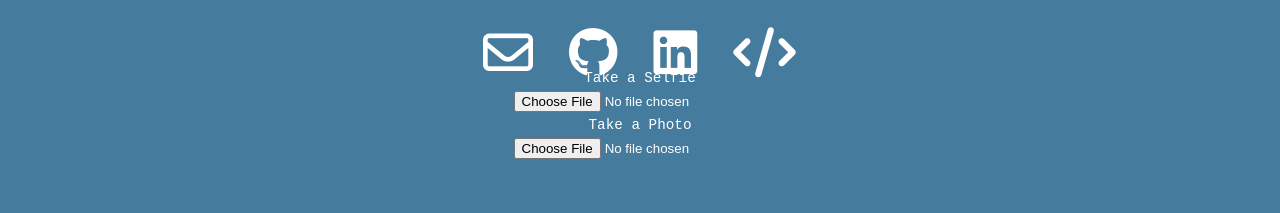
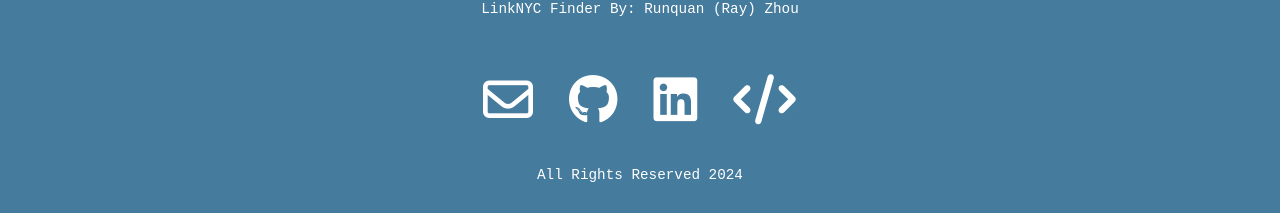
Before and after one commit to runquan-ray-zhou/2.9-linknyc, a React (Vite) app: page /about in a window 1280 px wide. Shown: the part 476-689 px from the top of the page. Built offline with nearby package versions, Linux system fonts and the light colour scheme.

Commit message:
test works, remove camera inputs

```diff
--- a/src/components/About/About.jsx
+++ b/src/components/About/About.jsx
@@ -11,11 +11,6 @@ export default function About() {
                 <a href="https://www.linkedin.com/in/runquanrayzhou/"><i className="fa-brands fa-linkedin"></i></a>
                 <a href="https://github.com/runquan-ray-zhou/2.9-linknyc"><i className="fa-solid fa-code"></i></a>
             </div>
-            <label for="selfie" class="capture-button">Take a Selfie</label>
-            <input type="file" id="selfie" capture="user" accept="image/*,video/*" />
-
-            <label for="photo" class="capture-button">Take a Photo</label>
-            <input type="file" id="photo" capture="environment" accept="image/*,video/*" />
             <p>All Rights Reserved 2024</p>
         </div>
     )
```
